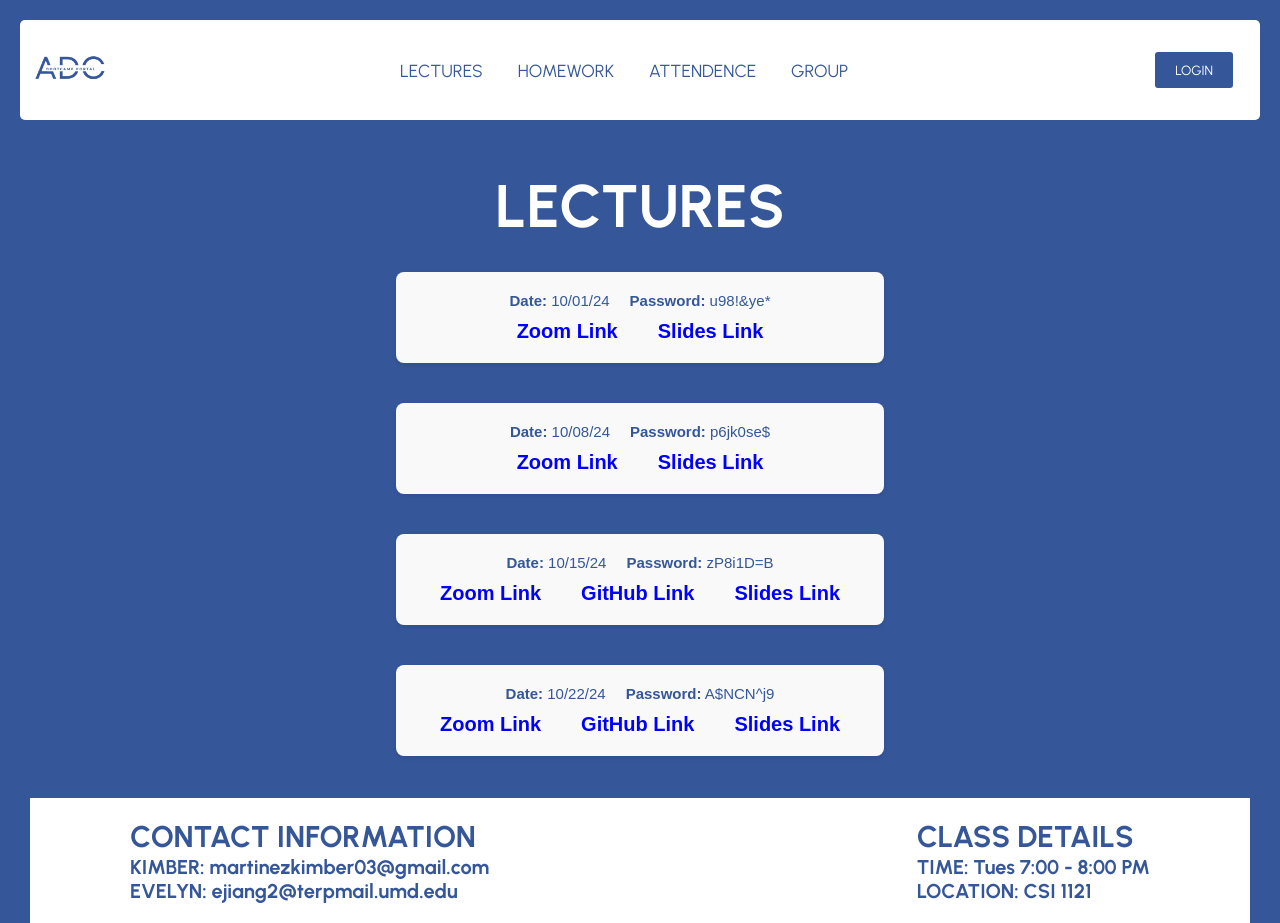
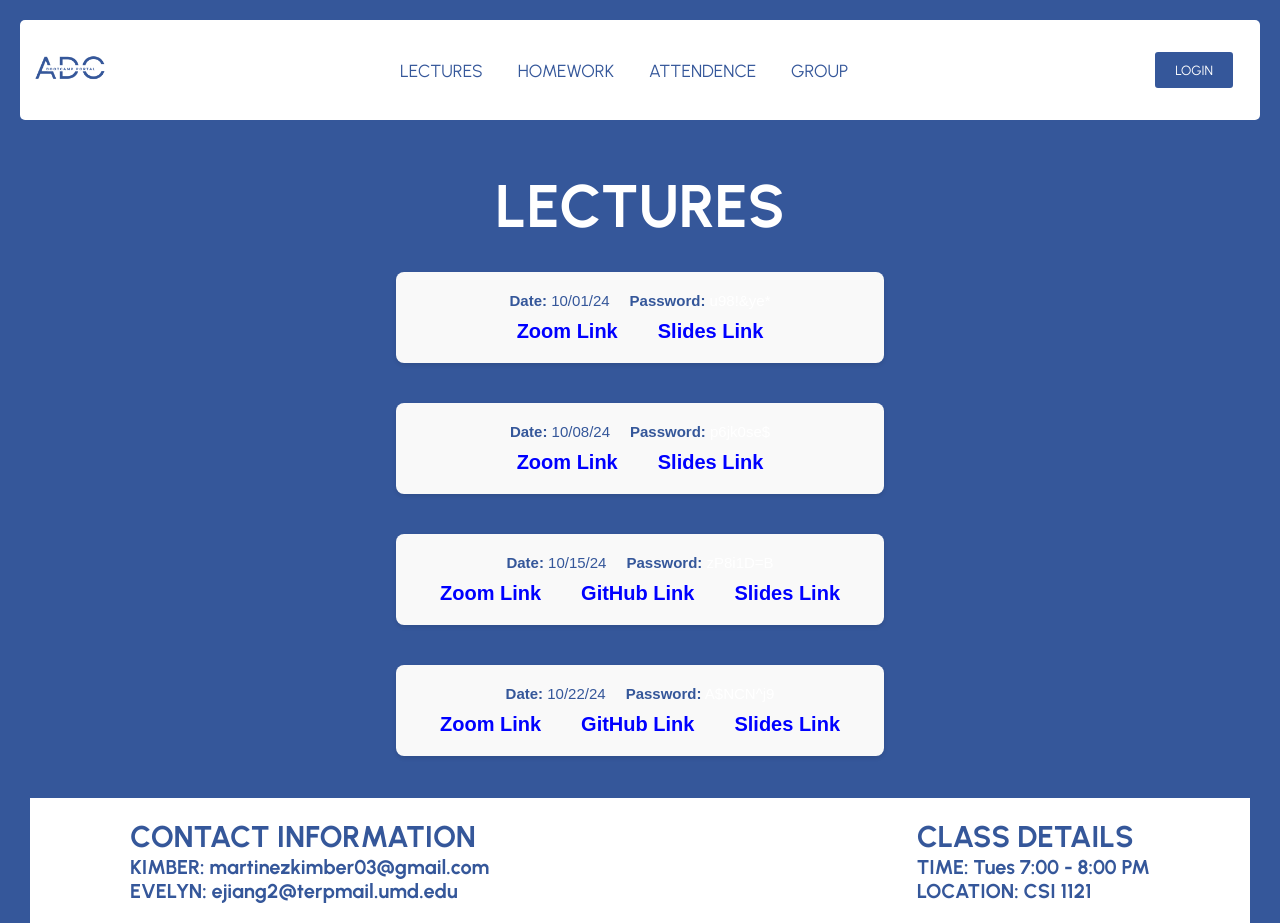
Before and after one commit to aryanj112/BootcampPortal, a React (Vite) app: page /lectures in a window 1280 px wide. Built offline with nearby package versions, Linux system fonts and the light colour scheme; a web font is replaced by a local one.

Commit message:
new password CSS

```diff
--- a/src/pages/Lectures/Lectures.css
+++ b/src/pages/Lectures/Lectures.css
@@ -55,6 +55,15 @@
     gap: 20px;
 }
 
+.password-text {
+    color: white;
+    transition: color 0.3s;
+  }
+
+  .password-text:hover {
+    color: #35579a;
+  }
+
 .date-password p {
     margin: 0;
 }
--- a/src/pages/Lectures/index.tsx
+++ b/src/pages/Lectures/index.tsx
@@ -33,7 +33,7 @@ const LectureCard: React.FC<{ lecture: typeof lectureData[0] }> = ({ lecture })
     <div className="lecture-content">
       <div className="date-password">
         <p><b>Date:</b> {lecture.date}</p>
-        <p><b>Password:</b> {lecture.password}</p>
+        <p><b>Password:</b> <span className="password-text">{lecture.password}</span></p>
       </div>
       <br />
       <div className="lectureLinks">
```
